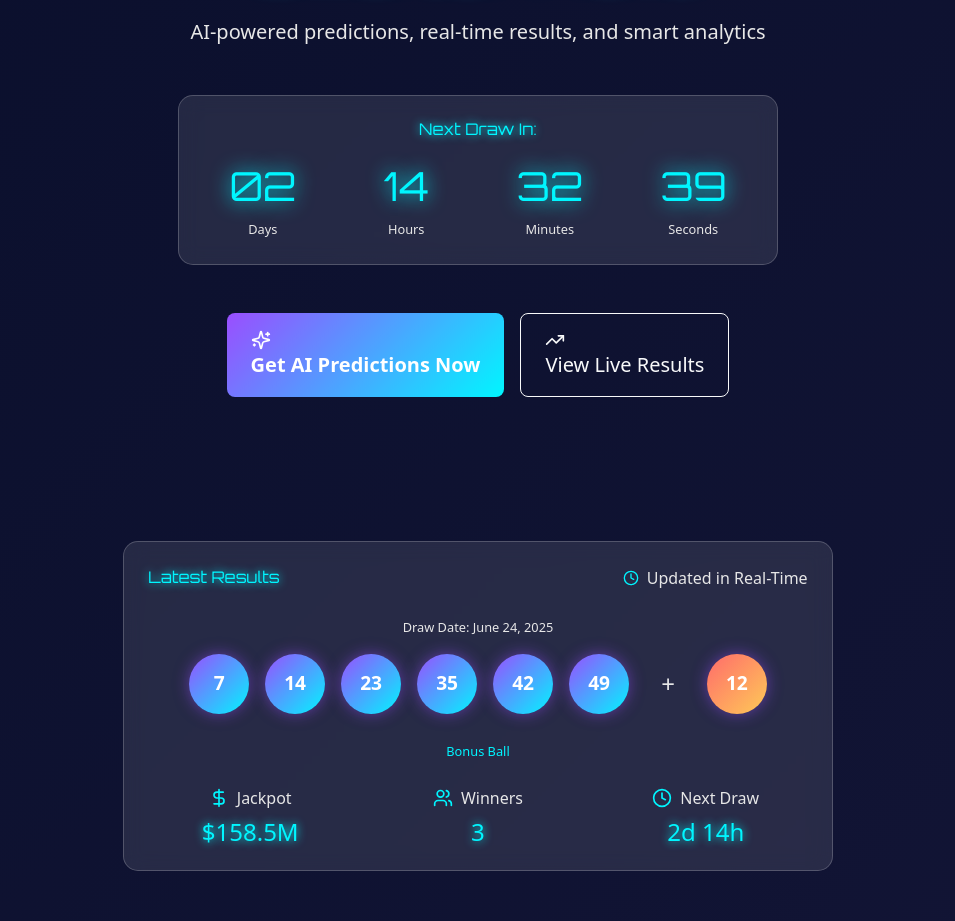
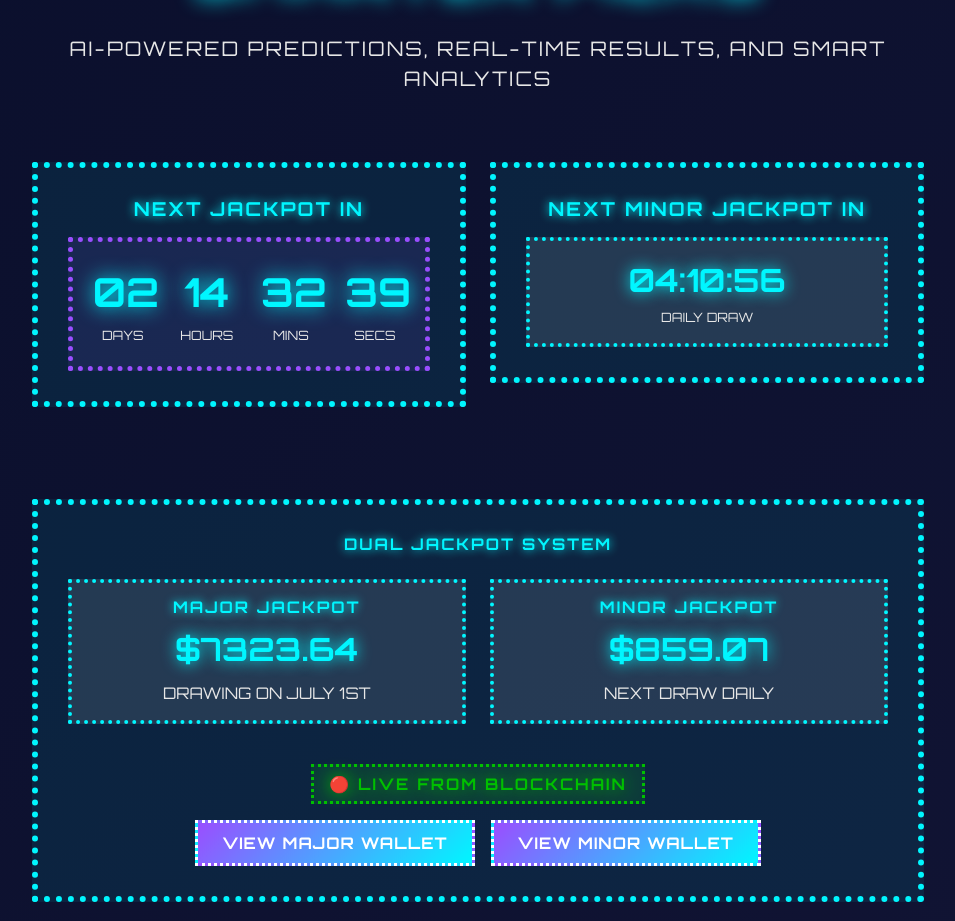
Before and after one commit to Siddardhmustplay/nexus-picks-ai, a React (Vite) app: page / in a window 1280 px wide. Shown: the part 351-1272 px from the top of the page, without its empty margins (162-1117 px from the left). Built offline with nearby package versions, Linux system fonts and the light colour scheme.

Commit message:
Refactor: Apply dotted line borders and fonts
Apply the dotted line border style and font styles from the reference images to the UI elements.

```diff
--- a/src/components/HeroSection.jsx
+++ b/src/components/HeroSection.jsx
@@ -48,41 +48,112 @@ const HeroSection = () => {
 
       <div className="container text-center py-5">
         <div className="row justify-content-center">
-          <div className="col-lg-8">
+          <div className="col-lg-10">
             <h1 className="display-4 fw-bold mb-4" style={{
               fontFamily: 'Orbitron',
               color: 'var(--lottonexus-white)',
-              textShadow: '0 0 20px var(--lottonexus-cyan)'
+              textShadow: '0 0 20px var(--lottonexus-cyan)',
+              textTransform: 'uppercase',
+              letterSpacing: '3px'
             }}>
               Your Gateway to Smarter Picks
             </h1>
 
-            <p className="lead mb-5" style={{ color: 'var(--lottonexus-white)' }}>
+            <p className="lead mb-5" style={{
+              color: 'var(--lottonexus-white)',
+              fontFamily: 'Orbitron',
+              textTransform: 'uppercase',
+              letterSpacing: '2px'
+            }}>
               AI-powered predictions, real-time results, and smart analytics
             </p>
 
-            {/* Countdown Timer */}
-            <div className="glass-card p-4 mb-5 mx-auto" style={{ maxWidth: '600px' }}>
-              <h3 className="mb-3 neon-text" style={{ fontFamily: 'Orbitron' }}>
-                Next Draw In:
+            {/* Dual Jackpot System */}
+            <div className="row mb-5">
+              <div className="col-md-6 mb-4">
+                <div className="dotted-container-large">
+                  <h3 className="neon-text mb-3" style={{ fontSize: '1.2rem' }}>
+                    NEXT JACKPOT IN
                   </h3>
+                  <div className="countdown-container">
                     <div className="row text-center">
                       <div className="col-3">
                         <div className="countdown-timer">{timeLeft.days.toString().padStart(2, '0')}</div>
-                  <small style={{ color: 'var(--lottonexus-white)' }}>Days</small>
+                        <small style={{ color: 'var(--lottonexus-white)', fontFamily: 'Orbitron' }}>DAYS</small>
                       </div>
                       <div className="col-3">
                         <div className="countdown-timer">{timeLeft.hours.toString().padStart(2, '0')}</div>
-                  <small style={{ color: 'var(--lottonexus-white)' }}>Hours</small>
+                        <small style={{ color: 'var(--lottonexus-white)', fontFamily: 'Orbitron' }}>HOURS</small>
                       </div>
                       <div className="col-3">
                         <div className="countdown-timer">{timeLeft.minutes.toString().padStart(2, '0')}</div>
-                  <small style={{ color: 'var(--lottonexus-white)' }}>Minutes</small>
+                        <small style={{ color: 'var(--lottonexus-white)', fontFamily: 'Orbitron' }}>MINS</small>
                       </div>
                       <div className="col-3">
                         <div className="countdown-timer">{timeLeft.seconds.toString().padStart(2, '0')}</div>
-                  <small style={{ color: 'var(--lottonexus-white)' }}>Seconds</small>
+                        <small style={{ color: 'var(--lottonexus-white)', fontFamily: 'Orbitron' }}>SECS</small>
                       </div>
+                    </div>
+                  </div>
+                </div>
+              </div>
+
+              <div className="col-md-6 mb-4">
+                <div className="dotted-container-large">
+                  <h3 className="neon-text mb-3" style={{ fontSize: '1.2rem' }}>
+                    NEXT MINOR JACKPOT IN
+                  </h3>
+                  <div className="jackpot-box">
+                    <div className="jackpot-amount">04:10:56</div>
+                    <small style={{ color: 'var(--lottonexus-white)', fontFamily: 'Orbitron' }}>
+                      DAILY DRAW
+                    </small>
+                  </div>
+                </div>
+              </div>
+            </div>
+
+            {/* Main Jackpot Display */}
+            <div className="dotted-container-large mb-5">
+              <h2 className="neon-text mb-4" style={{ textTransform: 'uppercase' }}>
+                DUAL JACKPOT SYSTEM
+              </h2>
+
+              <div className="row">
+                <div className="col-md-6 mb-3">
+                  <div className="jackpot-box">
+                    <h4 className="neon-text mb-2">MAJOR JACKPOT</h4>
+                    <div className="jackpot-amount">$7323.64</div>
+                    <div className="mt-2" style={{ color: 'var(--lottonexus-white)', fontFamily: 'Orbitron' }}>
+                      DRAWING ON JULY 1ST
+                    </div>
+                  </div>
+                </div>
+
+                <div className="col-md-6 mb-3">
+                  <div className="jackpot-box">
+                    <h4 className="neon-text mb-2">MINOR JACKPOT</h4>
+                    <div className="jackpot-amount">$859.07</div>
+                    <div className="mt-2" style={{ color: 'var(--lottonexus-white)', fontFamily: 'Orbitron' }}>
+                      NEXT DRAW DAILY
+                    </div>
+                  </div>
+                </div>
+              </div>
+
+              <div className="mt-4">
+                <div className="live-indicator d-inline-block mb-3">
+                  🔴 LIVE FROM BLOCKCHAIN
+                </div>
+              </div>
+
+              <div className="d-flex flex-wrap gap-3 justify-content-center">
+                <button className="btn btn-electric px-4 py-2">
+                  View Major Wallet
+                </button>
+                <button className="btn btn-electric px-4 py-2">
+                  View Minor Wallet
+                </button>
               </div>
             </div>
 
@@ -92,7 +163,12 @@ const HeroSection = () => {
                 <Sparkles size={20} className="me-2" />
                 Get AI Predictions Now
               </button>
-              <button className="btn btn-outline-light btn-lg px-4 py-3">
+              <button className="btn btn-outline-light btn-lg px-4 py-3" style={{
+                border: '3px dotted white',
+                fontFamily: 'Orbitron',
+                textTransform: 'uppercase',
+                borderRadius: '0px'
+              }}>
                 <TrendingUp size={20} className="me-2" />
                 View Live Results
               </button>
--- a/src/components/LiveResults.jsx
+++ b/src/components/LiveResults.jsx
@@ -10,25 +10,25 @@ const LiveResults = () => {
     <div className="py-5">
       <div className="container">
         <div className="row">
-          <div className="col-lg-8 mx-auto">
-            <div className="glass-card p-4 mb-4">
+          <div className="col-lg-10 mx-auto">
+            <div className="dotted-container-large">
               <div className="d-flex justify-content-between align-items-center mb-4">
                 <h3 className="neon-text mb-0" style={{ fontFamily: 'Orbitron' }}>
-                  Latest Results
+                  LATEST RESULTS
                 </h3>
                 <div className="d-flex align-items-center">
                   <Clock size={16} className="me-2" style={{ color: 'var(--lottonexus-cyan)' }} />
-                  <span style={{ color: 'var(--lottonexus-white)' }}>
-                    Updated in Real-Time
+                  <span style={{ color: 'var(--lottonexus-white)', fontFamily: 'Orbitron' }}>
+                    UPDATED IN REAL-TIME
                   </span>
                 </div>
               </div>
 
               {/* Winning Numbers */}
               <div className="text-center mb-4">
-                <div className="mb-3">
-                  <small style={{ color: 'var(--lottonexus-white)' }}>
-                    Draw Date: June 24, 2025
+                <div className="dotted-container mb-4">
+                  <small style={{ color: 'var(--lottonexus-white)', fontFamily: 'Orbitron' }}>
+                    DRAW DATE: JUNE 24, 2025
                   </small>
                 </div>
 
@@ -48,33 +48,41 @@ const LiveResults = () => {
                   </div>
                 </div>
 
-                <small style={{ color: 'var(--lottonexus-cyan)' }}>
-                  Bonus Ball
+                <div className="dotted-container" style={{ display: 'inline-block' }}>
+                  <small style={{ color: 'var(--lottonexus-cyan)', fontFamily: 'Orbitron' }}>
+                    BONUS BALL
                   </small>
+                </div>
               </div>
 
               {/* Stats Row */}
               <div className="row text-center">
-                <div className="col-md-4">
+                <div className="col-md-4 mb-3">
+                  <div className="dotted-container h-100">
                     <div className="d-flex align-items-center justify-content-center mb-2">
                       <DollarSign size={20} className="me-2" style={{ color: 'var(--lottonexus-cyan)' }} />
-                    <span style={{ color: 'var(--lottonexus-white)' }}>Jackpot</span>
+                      <span style={{ color: 'var(--lottonexus-white)', fontFamily: 'Orbitron' }}>JACKPOT</span>
                     </div>
                     <div className="h4 neon-text mb-0">$158.5M</div>
                   </div>
-                <div className="col-md-4">
+                </div>
+                <div className="col-md-4 mb-3">
+                  <div className="dotted-container h-100">
                     <div className="d-flex align-items-center justify-content-center mb-2">
                       <Users size={20} className="me-2" style={{ color: 'var(--lottonexus-cyan)' }} />
-                    <span style={{ color: 'var(--lottonexus-white)' }}>Winners</span>
+                      <span style={{ color: 'var(--lottonexus-white)', fontFamily: 'Orbitron' }}>WINNERS</span>
                     </div>
                     <div className="h4 neon-text mb-0">3</div>
                   </div>
-                <div className="col-md-4">
+                </div>
+                <div className="col-md-4 mb-3">
+                  <div className="dotted-container h-100">
                     <div className="d-flex align-items-center justify-content-center mb-2">
                       <Clock size={20} className="me-2" style={{ color: 'var(--lottonexus-cyan)' }} />
-                    <span style={{ color: 'var(--lottonexus-white)' }}>Next Draw</span>
+                      <span style={{ color: 'var(--lottonexus-white)', fontFamily: 'Orbitron' }}>NEXT DRAW</span>
                     </div>
                     <div className="h4 neon-text mb-0">2d 14h</div>
+                  </div>
                 </div>
               </div>
             </div>
--- a/src/index.css
+++ b/src/index.css
@@ -94,6 +94,9 @@
 .neon-text {
   color: var(--lottonexus-cyan);
   text-shadow: 0 0 10px var(--lottonexus-cyan);
+  font-family: 'Orbitron', monospace;
+  font-weight: bold;
+  letter-spacing: 2px;
 }
 
 .glow-box {
@@ -114,13 +117,57 @@
   font-size: 1.2rem;
   box-shadow: 0 0 15px rgba(154, 78, 255, 0.5);
   animation: float 3s ease-in-out infinite;
+  font-family: 'Orbitron', monospace;
 }
 
+/* Dotted Border Containers - Main Style */
+.dotted-container {
+  border: 4px dotted var(--lottonexus-cyan);
+  background: rgba(255, 255, 255, 0.05);
+  padding: 20px;
+  margin: 15px 0;
+  position: relative;
+}
+
+.dotted-container-large {
+  border: 6px dotted var(--lottonexus-cyan);
+  background: rgba(0, 246, 255, 0.08);
+  padding: 30px;
+  margin: 20px 0;
+}
+
+/* Glass card with dotted borders */
 .glass-card {
+  background: rgba(255, 255, 255, 0.08);
+  backdrop-filter: blur(10px);
+  border: 3px dotted rgba(0, 246, 255, 0.8);
+  border-radius: 0px; /* Remove rounded corners for retro look */
+  padding: 20px;
+  box-shadow: inset 0 0 20px rgba(0, 246, 255, 0.1);
+}
+
+/* Jackpot display boxes */
+.jackpot-box {
+  border: 4px dotted var(--lottonexus-cyan);
   background: rgba(255, 255, 255, 0.1);
-  backdrop-filter: blur(10px);
-  border: 1px solid rgba(255, 255, 255, 0.2);
-  border-radius: 15px;
+  padding: 15px;
+  text-align: center;
+  font-family: 'Orbitron', monospace;
+  position: relative;
+}
+
+.jackpot-amount {
+  font-size: 2rem;
+  color: var(--lottonexus-cyan);
+  font-weight: bold;
+  text-shadow: 0 0 15px var(--lottonexus-cyan);
+}
+
+/* Countdown timer with dotted border */
+.countdown-container {
+  border: 5px dotted var(--lottonexus-purple);
+  background: rgba(154, 78, 255, 0.1);
+  padding: 20px;
 }
 
 .starfield {
@@ -152,25 +199,36 @@
   font-size: 2.5rem;
   color: var(--lottonexus-cyan);
   text-shadow: 0 0 20px var(--lottonexus-cyan);
+  font-weight: bold;
 }
 
+/* Updated button styles */
 .btn-electric {
   background: linear-gradient(135deg, var(--lottonexus-purple), var(--lottonexus-cyan));
-  border: none;
+  border: 3px dotted white;
   color: white;
   font-weight: 600;
+  font-family: 'Orbitron', monospace;
+  text-transform: uppercase;
+  letter-spacing: 1px;
   transition: all 0.3s ease;
+  border-radius: 0px; /* Square corners for retro look */
 }
 
 .btn-electric:hover {
   transform: translateY(-2px);
   box-shadow: 0 10px 25px rgba(154, 78, 255, 0.4);
   color: white;
+  border-color: var(--lottonexus-cyan);
 }
 
+/* Navigation styles */
 .nav-link-custom {
   color: var(--lottonexus-white) !important;
   font-weight: 500;
+  font-family: 'Orbitron', monospace;
+  text-transform: uppercase;
+  letter-spacing: 1px;
   transition: all 0.3s ease;
 }
 
@@ -181,5 +239,95 @@
 
 .active-tab {
   color: var(--lottonexus-cyan) !important;
-  border-bottom: 2px solid var(--lottonexus-cyan);
+  border-bottom: 3px dotted var(--lottonexus-cyan);
 }
+
+/* Retro table styles */
+.retro-table {
+  border: 4px dotted var(--lottonexus-cyan);
+  background: rgba(255, 255, 255, 0.05);
+}
+
+.retro-table th {
+  border-bottom: 3px dotted var(--lottonexus-cyan);
+  font-family: 'Orbitron', monospace;
+  text-transform: uppercase;
+  letter-spacing: 1px;
+}
+
+.retro-table td {
+  border-bottom: 1px dotted rgba(0, 246, 255, 0.3);
+}
+
+/* Form controls with dotted borders */
+.form-control, .form-select {
+  border: 2px dotted var(--lottonexus-cyan) !important;
+  background: rgba(255, 255, 255, 0.08) !important;
+  border-radius: 0px !important;
+  color: var(--lottonexus-white) !important;
+  font-family: 'Orbitron', monospace;
+}
+
+.form-control:focus, .form-select:focus {
+  border-color: var(--lottonexus-purple) !important;
+  box-shadow: 0 0 15px rgba(154, 78, 255, 0.3) !important;
+}
+
+/* Stats bars with dotted containers */
+.stats-bar-container {
+  border: 2px dotted var(--lottonexus-cyan);
+  background: rgba(255, 255, 255, 0.05);
+  padding: 10px;
+  margin: 5px 0;
+}
+
+/* Live indicator */
+.live-indicator {
+  border: 3px dotted #00ff00;
+  background: rgba(0, 255, 0, 0.1);
+  padding: 5px 15px;
+  color: #00ff00;
+  font-family: 'Orbitron', monospace;
+  font-weight: bold;
+  text-transform: uppercase;
+  letter-spacing: 2px;
+  animation: pulse-green 2s infinite;
+}
+
+@keyframes pulse-green {
+  0%, 100% {
+    border-color: #00ff00;
+    color: #00ff00;
+    text-shadow: 0 0 10px #00ff00;
+  }
+  50% {
+    border-color: #00aa00;
+    color: #00aa00;
+    text-shadow: 0 0 20px #00aa00;
+  }
+}
+
+@keyframes float {
+  0%, 100% {
+    transform: translateY(0px);
+  }
+  50% {
+    transform: translateY(-10px);
+  }
+}
+
+/* Pagination with dotted style */
+.page-link {
+  border: 2px dotted var(--lottonexus-cyan) !important;
+  background: rgba(255, 255, 255, 0.05) !important;
+  color: var(--lottonexus-cyan) !important;
+  font-family: 'Orbitron', monospace !important;
+  border-radius: 0px !important;
+  margin: 0 2px !important;
+}
+
+.page-item.active .page-link {
+  background: var(--lottonexus-cyan) !important;
+  color: var(--lottonexus-midnight) !important;
+  border-color: var(--lottonexus-cyan) !important;
+}
```
Lines whose indentation alone changed are shown as unchanged.
